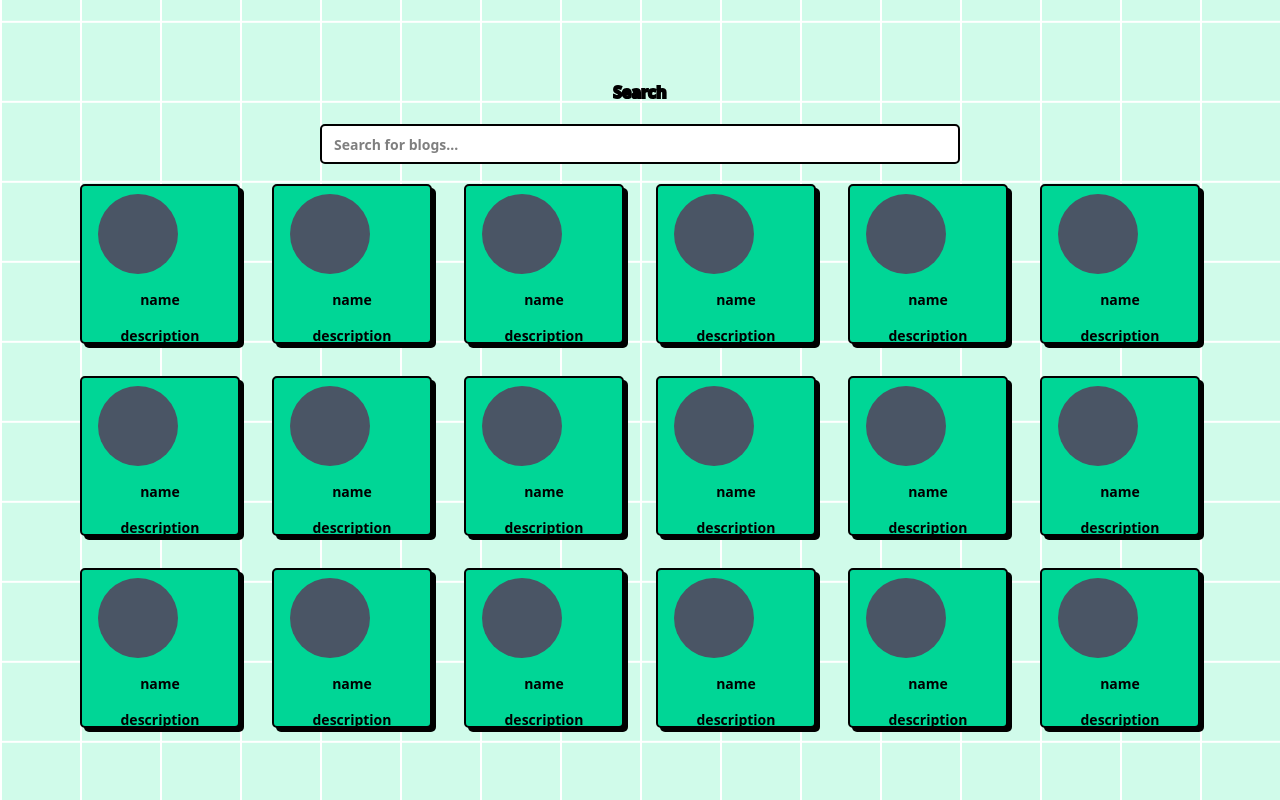
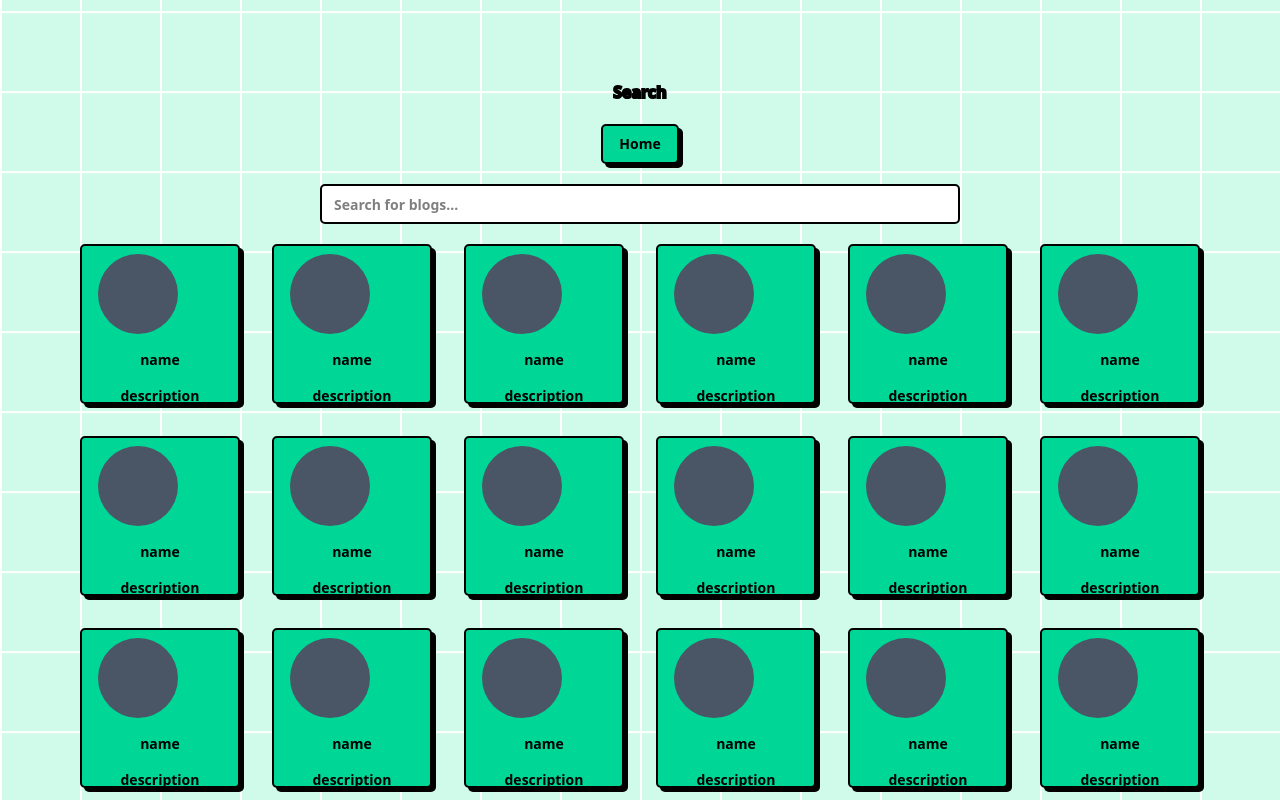
Before and after one commit to Samarinara/macroblog, a React (Vite) app: page /search in a window 1280 px wide. Shown: the top 800 px of the page. Built offline with nearby package versions, Linux system fonts and the light colour scheme.

Commit message:
added go home button to search page

```diff
--- a/src/Search.tsx
+++ b/src/Search.tsx
@@ -5,12 +5,38 @@ import { Input } from '@/components/ui/input'
 
 // Blog Search Page Component
 function SearchPage() {
+    function goHome(){
+        window.location.href = '/home'
+    }
+
+
   return (
 <>
     <div className="flex flex-col gap-5 items-center justify-center align-top m-20">
         <h1>Search</h1>
+        <div className='flex flex-row gap-20 items-center justify-center'>
+            <Button onClick={goHome}>Home</Button>
+        </div>
         <Input className='w-[50vw]' placeholder='Search for blogs...'></Input>
         <div className='grid grid-cols-2 sm:grid-cols-3 md:grid-cols-4 lg:grid-cols-5 xl:grid-cols-6 gap-8 items-center justify-center'>
+            <ProfileCard></ProfileCard>
+            <ProfileCard></ProfileCard>
+            <ProfileCard></ProfileCard>
+            <ProfileCard></ProfileCard>
+            <ProfileCard></ProfileCard>
+            <ProfileCard></ProfileCard>
+            <ProfileCard></ProfileCard>
+            <ProfileCard></ProfileCard>
+            <ProfileCard></ProfileCard>
+            <ProfileCard></ProfileCard>
+            <ProfileCard></ProfileCard>
+            <ProfileCard></ProfileCard>
+            <ProfileCard></ProfileCard>
+            <ProfileCard></ProfileCard>
+            <ProfileCard></ProfileCard>
+            <ProfileCard></ProfileCard>
+            <ProfileCard></ProfileCard>
+            <ProfileCard></ProfileCard>
             <ProfileCard></ProfileCard>
             <ProfileCard></ProfileCard>
             <ProfileCard></ProfileCard>
```
